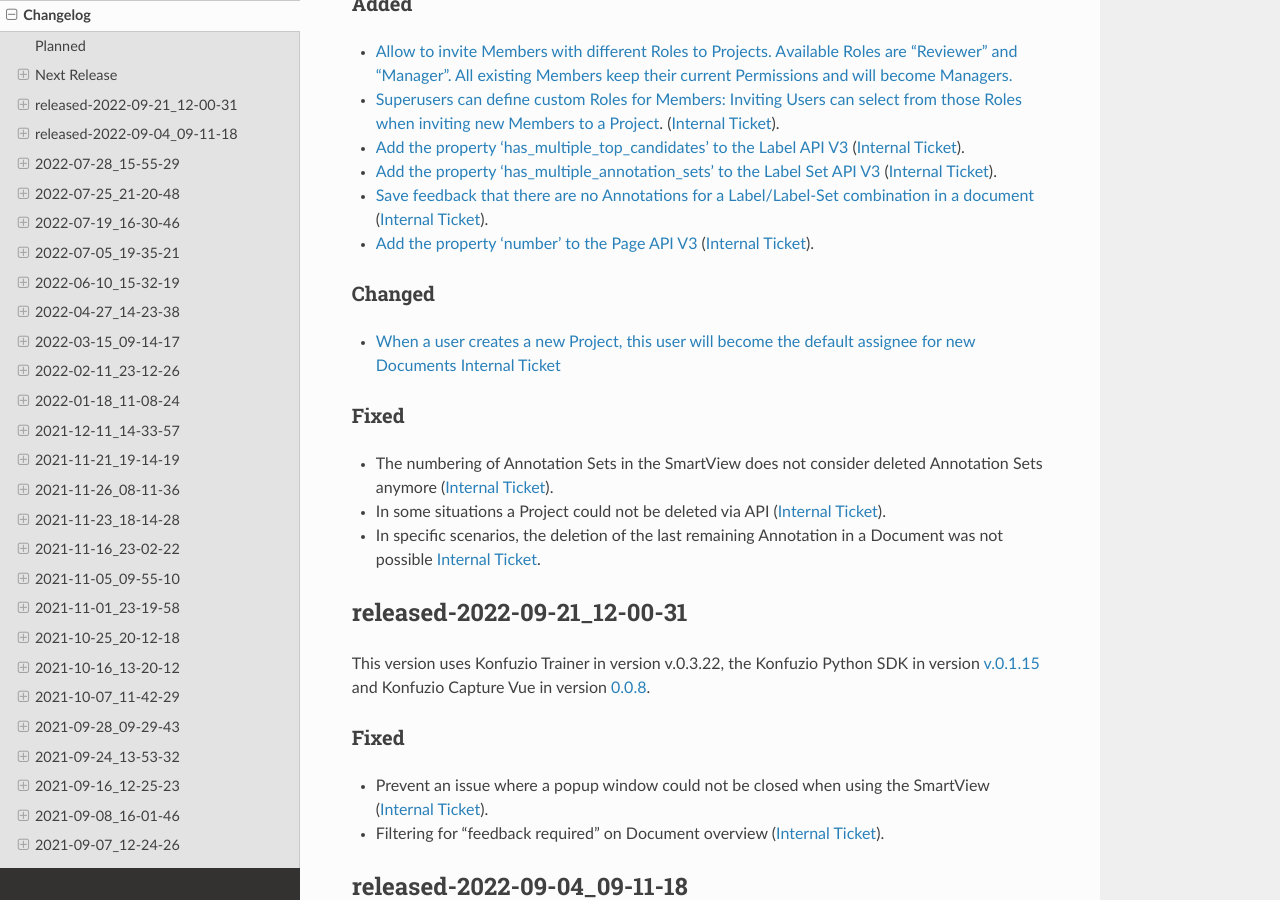
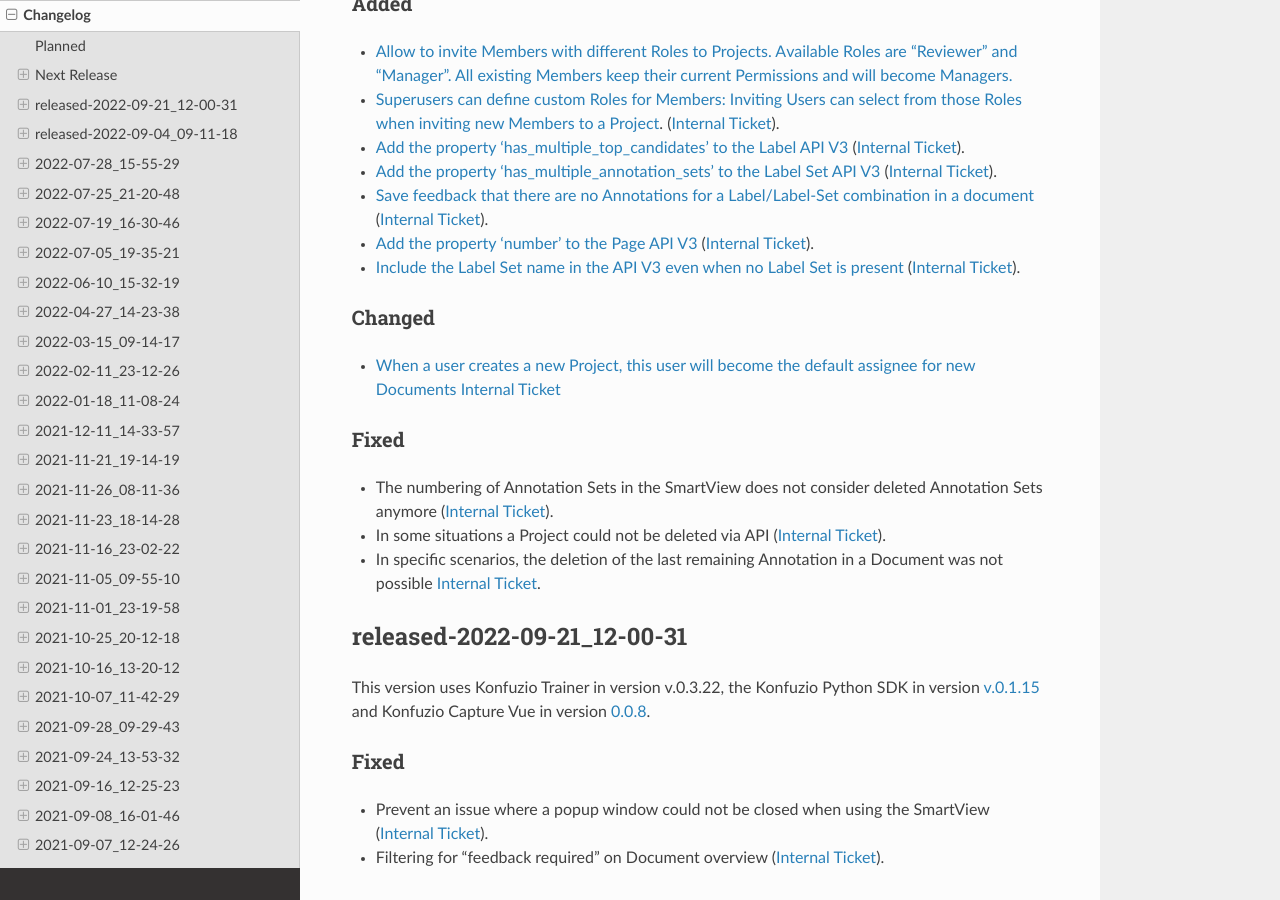
Before and after one commit to konfuzio-ai/konfuzio-sdk, a Sphinx documentation site: the page built from docs/web/changelog_app.md, in a window 1280 px wide and 900 px high, scrolled down 1074 px. Built offline with Sphinx 7.4.7 and the Read the Docs theme 2.0.0, drawn with Linux system fonts in a browser that asks for light colours.

Commit message:
Update changelog_app.md

```diff
--- a/docs/web/changelog_app.md
+++ b/docs/web/changelog_app.md
@@ -45,6 +45,7 @@
 - [Add the property 'has_multiple_annotation_sets' to the Label Set API V3](https://app.konfuzio.com/v3/swagger/#/labels) ([Internal Ticket](https://gitlab.com/konfuzio/objectives/-/issues/9687)).
 - [Save feedback that there are no Annotations for a Label/Label-Set combination in a document](http://localhost:8000/v3/swagger/#/documents/documents_missing_annotations_list) ([Internal Ticket](https://gitlab.com/konfuzio/objectives/-/issues/9163)).
 - [Add the property 'number' to the Page API V3](https://app.konfuzio.com/v3/swagger/#/documents) ([Internal Ticket](https://gitlab.com/konfuzio/objectives/-/issues/9619)).
+- [Include the Label Set name in the API V3 even when no Label Set is present](https://app.konfuzio.com/v3/swagger/#/documents) ([Internal Ticket](https://gitlab.com/konfuzio/objectives/-/issues/9399)).
 
 ### Changed
 - [When a user creates a new Project, this user will become the default assignee for new Documents](https://help.konfuzio.com/modules/projects/index.html#default-assignee) [Internal Ticket](https://gitlab.com/konfuzio/objectives/-/issues/9705)
```
